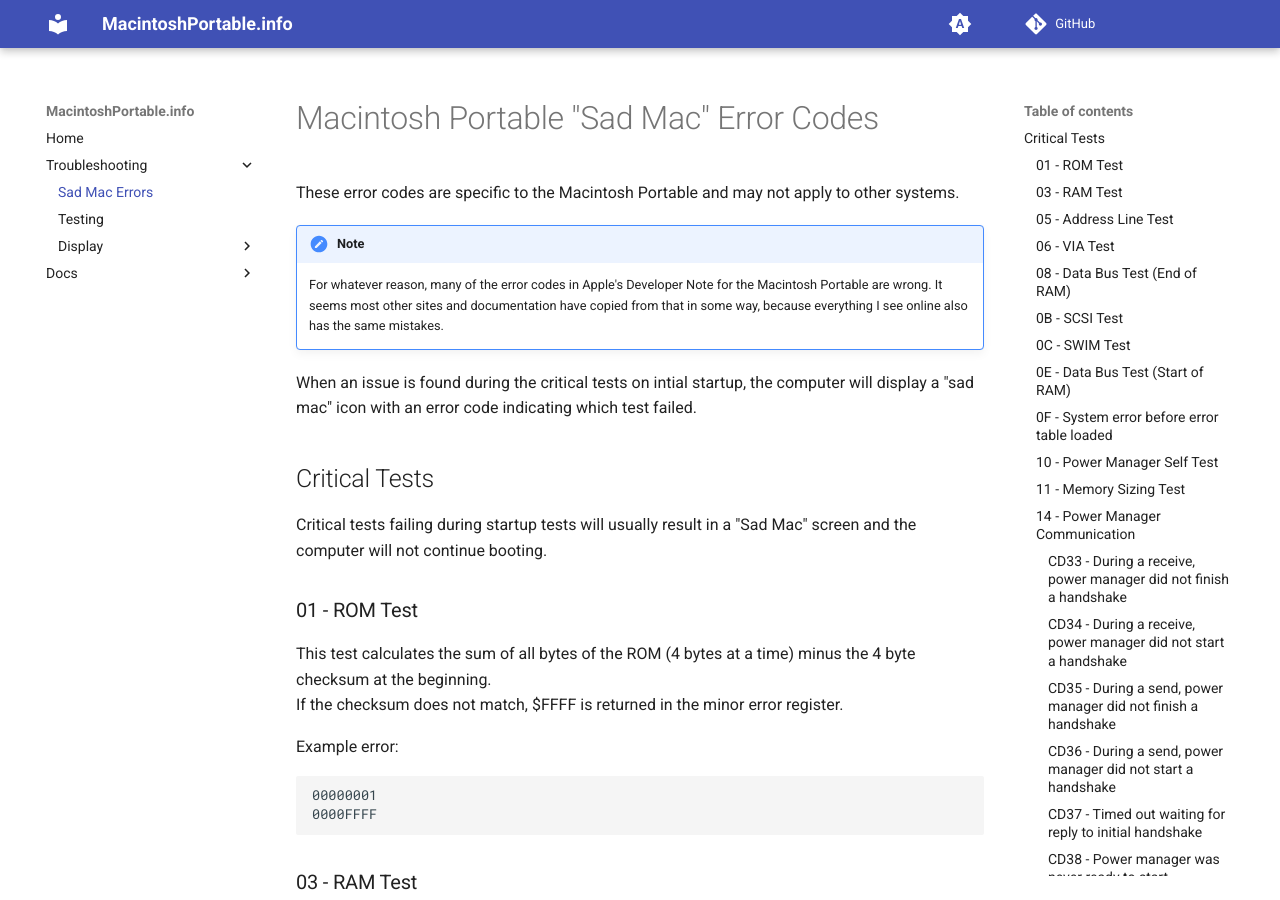
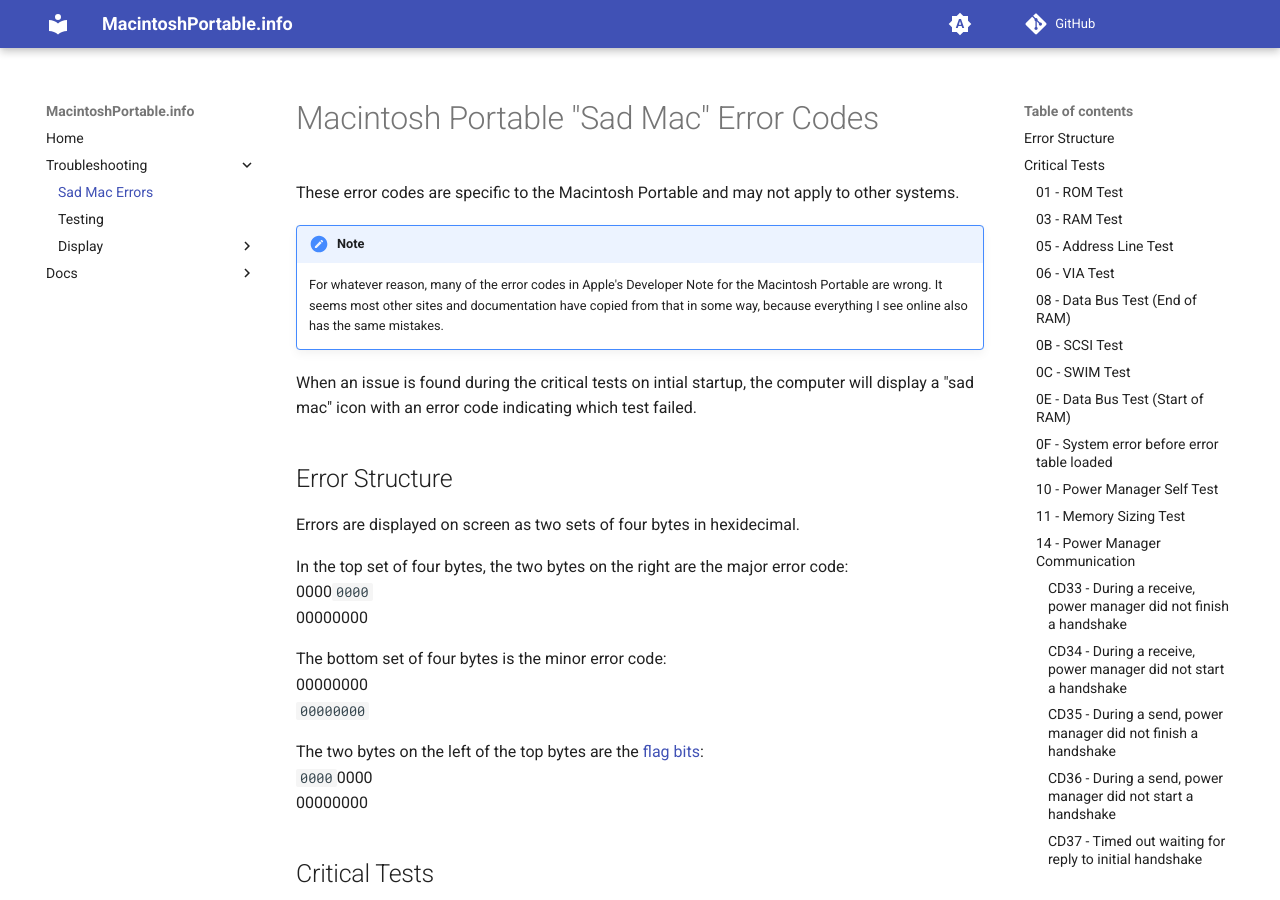
Before and after one commit to rezafouladian/MacintoshPortable, an MkDocs documentation site: the page built from docs/SadMac.md, in a window 1280 px wide and 900 px high. Built offline with MkDocs 1.6.1 and Material for MkDocs 9.7.7, drawn with Linux system fonts in a browser that asks for light colours; comment, search, counter and statistics services are not loaded; some of the changed text lies outside the part shown.

Commit message:
Add more error code information

````diff
--- a/docs/SadMac.md
+++ b/docs/SadMac.md
@@ -6,6 +6,22 @@ These error codes are specific to the Macintosh Portable and may not apply to ot
     For whatever reason, many of the error codes in Apple's Developer Note for the Macintosh Portable are wrong. It seems most other sites and documentation have copied from that in some way, because everything I see online also has the same mistakes.
 
 When an issue is found during the critical tests on intial startup, the computer will display a "sad mac" icon with an error code indicating which test failed.
+
+## Error Structure
+
+Errors are displayed on screen as two sets of four bytes in hexidecimal.
+
+In the top set of four bytes, the two bytes on the right are the major error code:
+0000`0000`
+00000000
+
+The bottom set of four bytes is the minor error code:
+00000000
+`00000000`
+
+The two bytes on the left of the top bytes are the [flag bits](#flag-bits):
+`0000`0000
+00000000
 
 ## Critical Tests
 Critical tests failing during startup tests will usually result in a "Sad Mac" screen and the computer will not continue booting.
@@ -99,13 +115,17 @@ The minor error code indicates what error occurred.
 ```
 The minor code `1` indicates a bus error.
 ### 10 - Power Manager Self Test
+The system attempted to run the self test on the power manager, but it either did not respond or the test failed.
+
+See [Power Manager Communication](#14---power-manager-communication) for minor error code meaning.
+
 Example error:
 ```
 00000010
-????????
+0000CD38
 ```
 ### 11 - Memory Sizing Test
-This is test *T 0 when run from the [Test Manager](TestManager.md).
+This is test [*T 0](TestManager.md#test-0-memory-sizing-test) when run from the [Test Manager](TestManager.md).
 
 Example error:
 ```
@@ -147,13 +167,54 @@ Example error:
 ```
 
 #### CD33 - During a receive, power manager did not finish a handshake
+Example error:
+```
+00000014
+0000CD33
+```
 #### CD34 - During a receive, power manager did not start a handshake
+Example error:
+```
+00000014
+0000CD34
+```
 #### CD35 - During a send, power manager did not finish a handshake
+Example error:
+```
+00000014
+0000CD35
+```
 #### CD36 - During a send, power manager did not start a handshake
+Example error:
+```
+00000014
+0000CD36
+```
 #### CD37 - Timed out waiting for reply to initial handshake
+Example error:
+```
+00000014
+0000CD37
+```
 #### CD38 - Power manager was never ready to start handshake
+Example error:
+```
+00000014
+0000CD38
+```
 ### 82 - VRAM Data Test
+Example error:
+```
+00000082
+????????
+```
 ### 83 - VRAM Address Test
+Example error:
+```
+00000083
+????????
+```
+
 
 ## Non-critical Tests
 Non-critical tests will typically not crash the computer when they fail and instead save the error for later.
````
